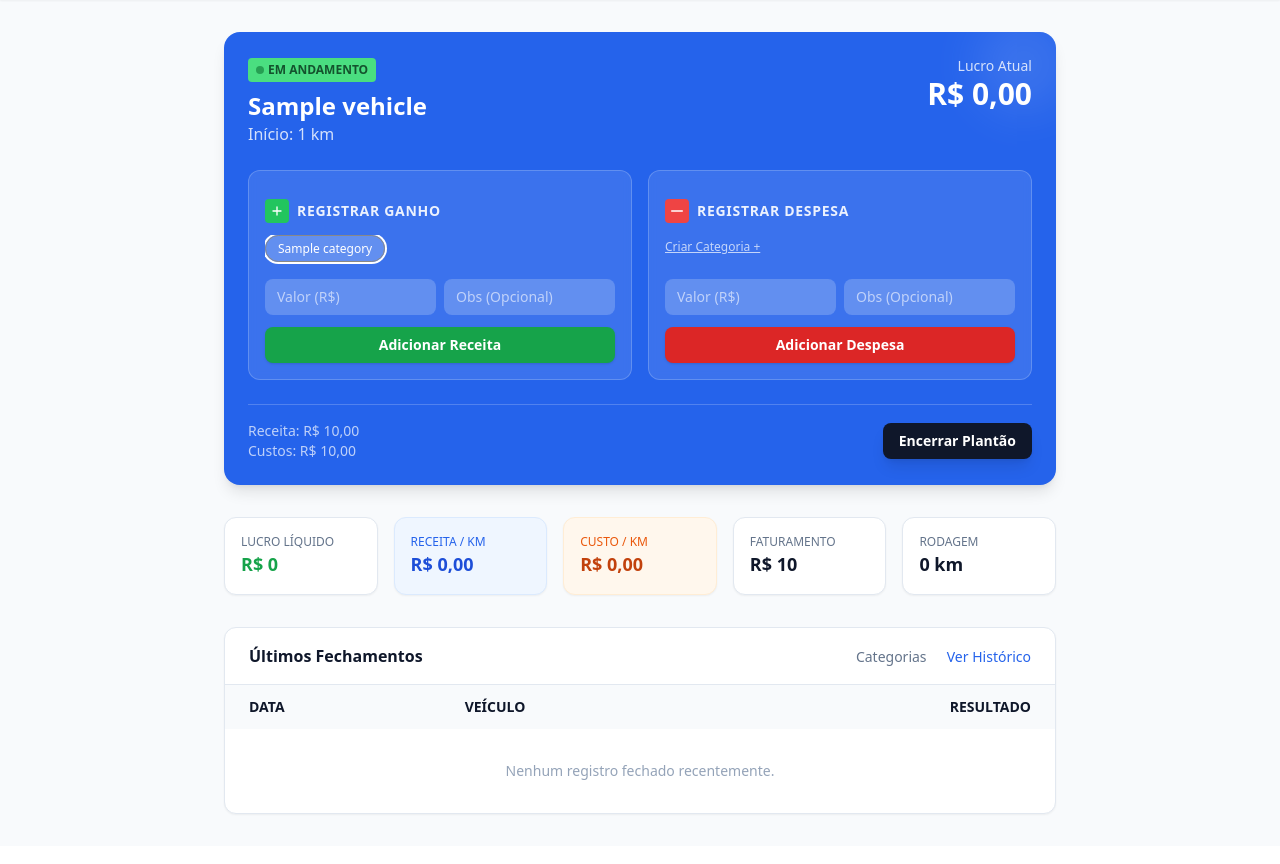
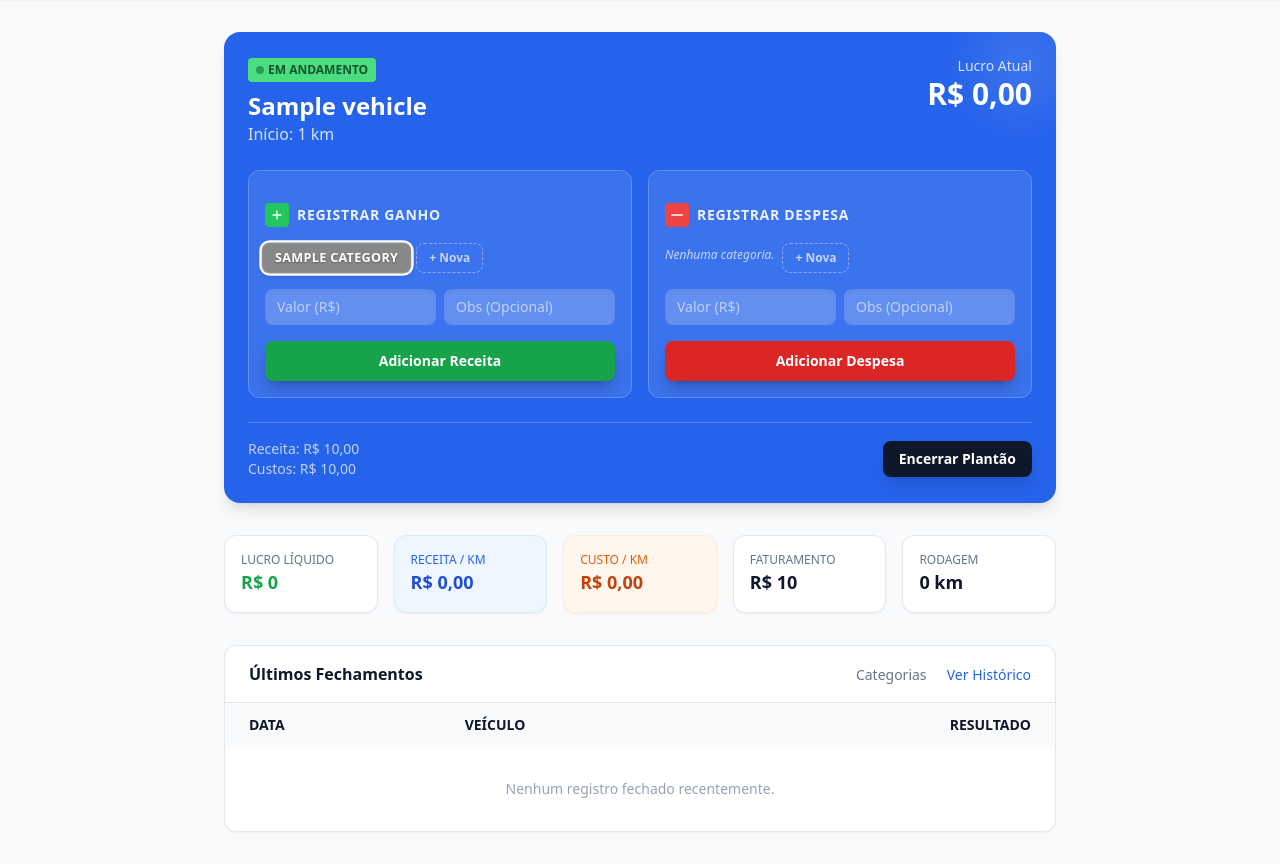
Before and after one commit to MoisesAvilar/finance-saas, a Django app: page /painel/ in a window 1280 px wide. Shown: the part 65-929 px from the top of the page. Before the commit the page ends 880 px from the top, so only its background shows below. Run offline with Django 5.2, Linux system fonts and the light colour scheme; a user stored in the database is signed in; tables that the repository leaves empty hold one stand-in row (values such as "Sample post"); some libraries are stand-ins or nearby versions.

Commit message:
feat: add styling classes and improve the structure of revenue and expense forms on the dashboard

```diff
--- a/templates/base.html
+++ b/templates/base.html
@@ -54,7 +54,7 @@
         }
     </style>
 </head>
-<body class="bg-slate-50 text-slate-900 font-sans transition-colors duration-300 dark:bg-slate-950 dark:text-slate-100 flex flex-col min-h-screen">
+<body class="bg-slate-50 text-slate-900 font-sans transition-colors duration-300 dark:bg-slate-950 dark:text-slate-100 flex flex-col min-h-screen overflow-x-hidden">
 
     <nav class="bg-white border-b border-slate-200 dark:bg-slate-900 dark:border-slate-800 sticky top-0 z-50 shadow-sm">
         <div class="max-w-4xl mx-auto px-4 sm:px-6 lg:px-8">
--- a/templates/dashboard.html
+++ b/templates/dashboard.html
@@ -25,70 +25,90 @@
 
                 <div class="grid grid-cols-1 md:grid-cols-2 gap-4 mt-6">
 
-                    <form action="{% url 'shift_add_finance' 'income' %}" method="post" class="bg-white/10 backdrop-blur-sm p-4 rounded-xl border border-white/20 space-y-3">
+                    <form action="{% url 'shift_add_finance' 'income' %}" method="post" class="bg-white/10 backdrop-blur-sm p-4 rounded-xl border border-white/20 space-y-4">
     {% csrf_token %}
-                        <div class="flex items-center gap-2 mb-2">
+
+    <div class="flex items-center gap-2">
         <div class="p-1 bg-green-500 rounded text-white">
             <svg class="w-4 h-4" fill="none" stroke="currentColor" viewBox="0 0 24 24"><path stroke-linecap="round" stroke-linejoin="round" stroke-width="2" d="M12 6v6m0 0v6m0-6h6m-6 0H6"></path></svg>
         </div>
         <span class="text-sm font-bold uppercase tracking-wider opacity-90">Registrar Ganho</span>
     </div>
 
-                        <div class="flex gap-2 overflow-x-auto pb-2 custom-scrollbar">
+    <div class="flex flex-wrap gap-2">
         {% for cat in income_categories %}
-                            <label class="cursor-pointer">
+        <label class="cursor-pointer group">
             <input type="radio" name="category" value="{{ cat.id }}" {% if forloop.first %}checked{% endif %} class="peer sr-only">
-                                <span class="px-3 py-1 text-xs rounded-full bg-white/20 text-white peer-checked:ring-2 peer-checked:ring-white transition-all hover:bg-white/30 font-medium border border-transparent"
-                                      style="border-color: {{ cat.color }};">
+
+            <span class="inline-flex items-center px-3 py-1.5 rounded-lg text-white text-xs font-bold uppercase tracking-wide transition-all
+                         border border-white/20 shadow-sm
+                         peer-checked:opacity-100 peer-checked:ring-2 peer-checked:ring-white peer-checked:shadow-md peer-checked:scale-105
+                         opacity-60 hover:opacity-90 hover:scale-105"
+                  style="background-color: {{ cat.color }}; text-shadow: 0 1px 2px rgba(0,0,0,0.3);">
                 {{ cat.name }}
             </span>
         </label>
         {% empty %}
-                                <a href="{% url 'category_create' %}" class="text-xs text-white underline opacity-70 hover:opacity-100 py-1">Criar Categoria +</a>
+            <span class="text-xs text-white/70 italic py-1">Nenhuma categoria.</span>
         {% endfor %}
+
+        <a href="{% url 'category_create' %}" class="inline-flex items-center px-3 py-1.5 rounded-lg border border-dashed border-white/40 text-white/70 text-xs font-bold hover:bg-white/10 hover:text-white hover:border-white transition-colors">
+            + Nova
+        </a>
     </div>
 
     <div class="flex gap-2">
         <input type="number" step="0.01" name="amount" placeholder="Valor (R$)" required
-                                class="w-1/2 bg-white/20 border-0 rounded-lg text-white placeholder-white/60 focus:ring-2 focus:ring-green-400 text-sm py-2 px-3">
+            class="w-1/2 bg-white/20 border-0 rounded-lg text-white placeholder-white/60 focus:ring-2 focus:ring-green-400 text-sm py-2 px-3 shadow-inner">
         <input type="text" name="description" placeholder="Obs (Opcional)"
-                                class="w-1/2 bg-white/20 border-0 rounded-lg text-white placeholder-white/60 focus:ring-2 focus:ring-green-400 text-sm py-2 px-3">
+            class="w-1/2 bg-white/20 border-0 rounded-lg text-white placeholder-white/60 focus:ring-2 focus:ring-green-400 text-sm py-2 px-3 shadow-inner">
     </div>
-                        <button type="submit" class="w-full bg-green-600 hover:bg-green-500 text-white py-2 rounded-lg text-sm font-bold shadow transition-colors">
+
+    <button type="submit" class="w-full bg-green-600 hover:bg-green-500 text-white py-2.5 rounded-lg text-sm font-bold shadow-lg shadow-black/20 transition-all hover:-translate-y-0.5 active:translate-y-0">
         Adicionar Receita
     </button>
 </form>
 
-                    <form action="{% url 'shift_add_finance' 'cost' %}" method="post" class="bg-white/10 backdrop-blur-sm p-4 rounded-xl border border-white/20 space-y-3">
+                    <form action="{% url 'shift_add_finance' 'cost' %}" method="post" class="bg-white/10 backdrop-blur-sm p-4 rounded-xl border border-white/20 space-y-4">
     {% csrf_token %}
-                        <div class="flex items-center gap-2 mb-2">
+
+    <div class="flex items-center gap-2">
         <div class="p-1 bg-red-500 rounded text-white">
             <svg class="w-4 h-4" fill="none" stroke="currentColor" viewBox="0 0 24 24"><path stroke-linecap="round" stroke-linejoin="round" stroke-width="2" d="M20 12H4"></path></svg>
         </div>
         <span class="text-sm font-bold uppercase tracking-wider opacity-90">Registrar Despesa</span>
     </div>
 
-                        <div class="flex gap-2 overflow-x-auto pb-2 custom-scrollbar">
+    <div class="flex flex-wrap gap-2">
         {% for cat in cost_categories %}
-                            <label class="cursor-pointer">
+        <label class="cursor-pointer group">
             <input type="radio" name="category" value="{{ cat.id }}" {% if forloop.first %}checked{% endif %} class="peer sr-only">
-                                <span class="px-3 py-1 text-xs rounded-full bg-white/20 text-white peer-checked:ring-2 peer-checked:ring-white transition-all hover:bg-white/30 font-medium border border-transparent"
-                                      style="border-color: {{ cat.color }};">
+
+            <span class="inline-flex items-center px-3 py-1.5 rounded-lg text-white text-xs font-bold uppercase tracking-wide transition-all
+                         border border-white/20 shadow-sm
+                         peer-checked:opacity-100 peer-checked:ring-2 peer-checked:ring-white peer-checked:shadow-md peer-checked:scale-105
+                         opacity-60 hover:opacity-90 hover:scale-105"
+                  style="background-color: {{ cat.color }}; text-shadow: 0 1px 2px rgba(0,0,0,0.3);">
                 {{ cat.name }}
             </span>
         </label>
         {% empty %}
-                                <a href="{% url 'category_create' %}" class="text-xs text-white underline opacity-70 hover:opacity-100 py-1">Criar Categoria +</a>
+            <span class="text-xs text-white/70 italic py-1">Nenhuma categoria.</span>
         {% endfor %}
+
+        <a href="{% url 'category_create' %}" class="inline-flex items-center px-3 py-1.5 rounded-lg border border-dashed border-white/40 text-white/70 text-xs font-bold hover:bg-white/10 hover:text-white hover:border-white transition-colors">
+            + Nova
+        </a>
     </div>
 
     <div class="flex gap-2">
         <input type="number" step="0.01" name="amount" placeholder="Valor (R$)" required
-                                class="w-1/2 bg-white/20 border-0 rounded-lg text-white placeholder-white/60 focus:ring-2 focus:ring-red-400 text-sm py-2 px-3">
+            class="w-1/2 bg-white/20 border-0 rounded-lg text-white placeholder-white/60 focus:ring-2 focus:ring-red-400 text-sm py-2 px-3 shadow-inner">
         <input type="text" name="description" placeholder="Obs (Opcional)"
-                                class="w-1/2 bg-white/20 border-0 rounded-lg text-white placeholder-white/60 focus:ring-2 focus:ring-red-400 text-sm py-2 px-3">
+            class="w-1/2 bg-white/20 border-0 rounded-lg text-white placeholder-white/60 focus:ring-2 focus:ring-red-400 text-sm py-2 px-3 shadow-inner">
     </div>
-                        <button type="submit" class="w-full bg-red-600 hover:bg-red-500 text-white py-2 rounded-lg text-sm font-bold shadow transition-colors">
+
+    <button type="submit" class="w-full bg-red-600 hover:bg-red-500 text-white py-2.5 rounded-lg text-sm font-bold shadow-lg shadow-black/20 transition-all hover:-translate-y-0.5 active:translate-y-0">
         Adicionar Despesa
     </button>
 </form>
```
Lines whose indentation alone changed are shown as unchanged.
